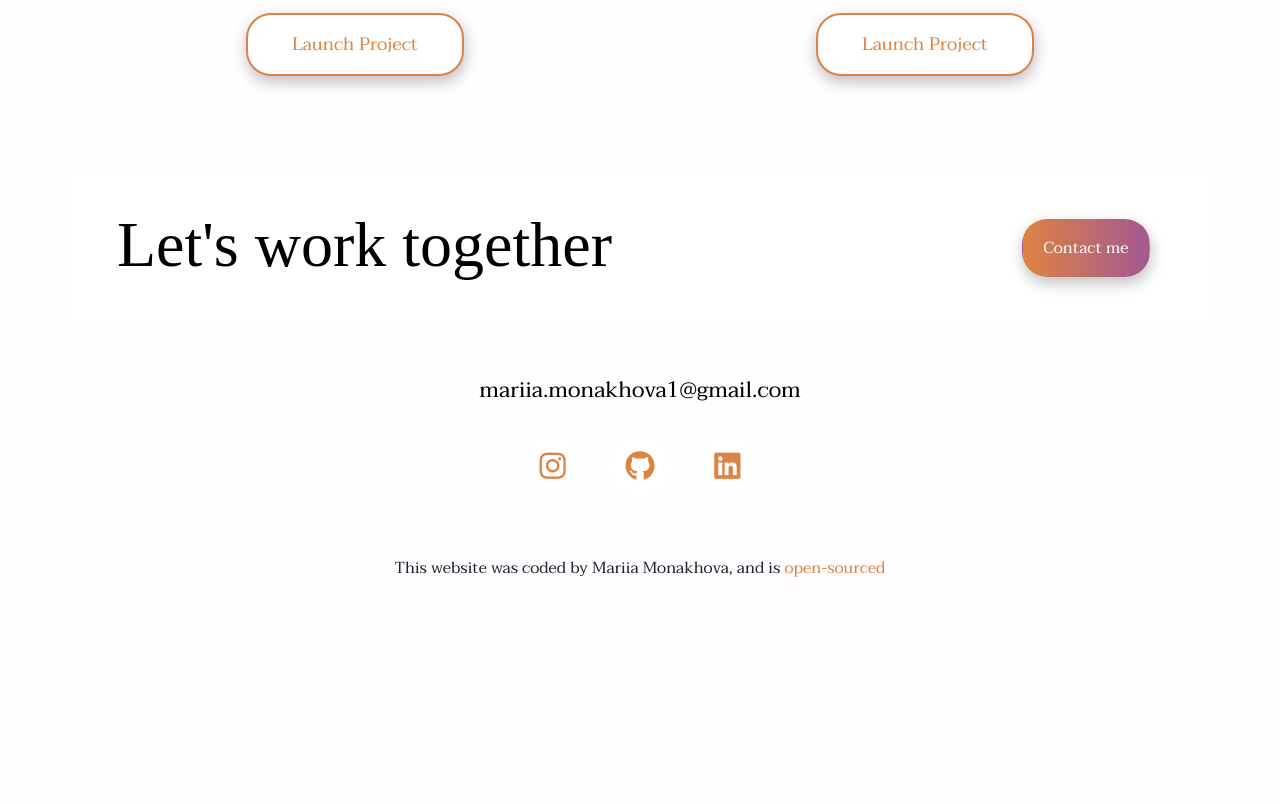
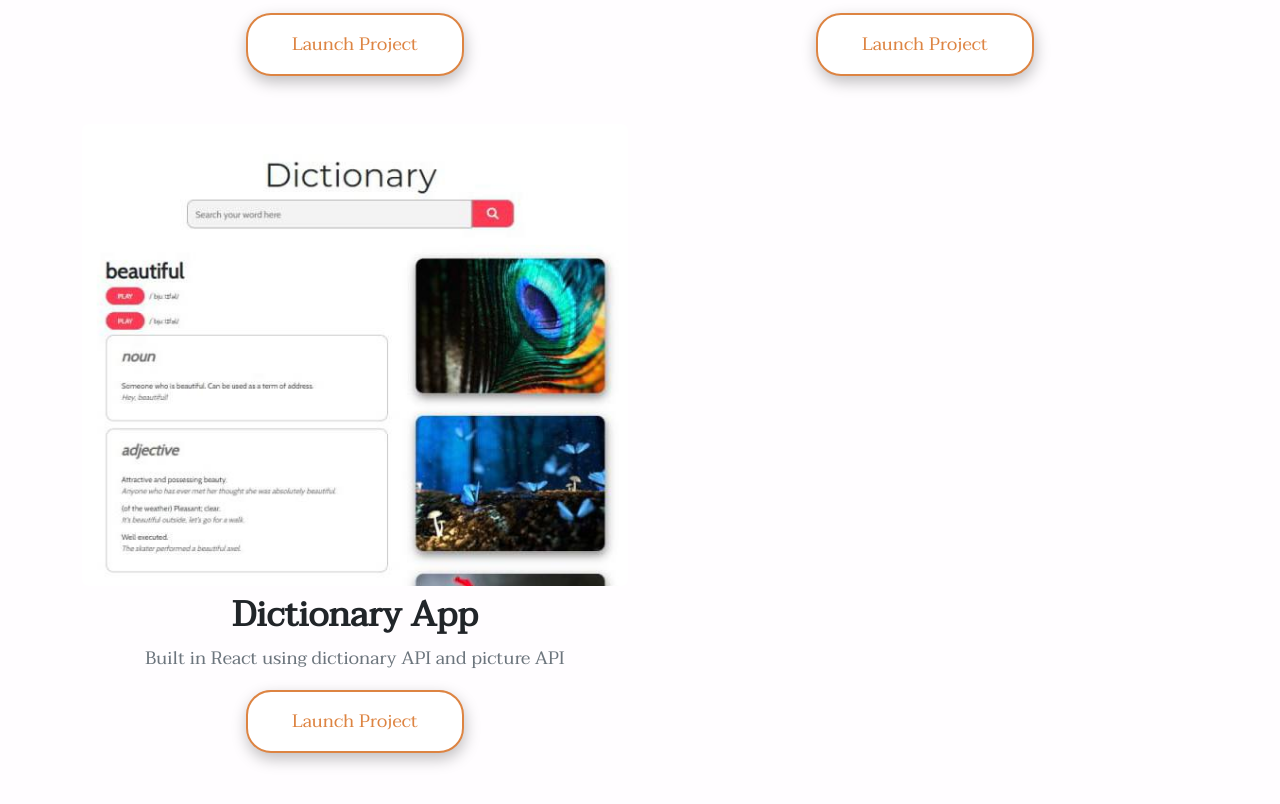
Before and after one commit to MariiaMonakhova/My-own-portfolio, a plain HTML site: page projects.html in a window 1280 px wide. Shown: the part 831-1635 px from the top of the page. Before the commit the page ends 1462 px from the top, so only its background shows below. Drawn offline with nearby package versions, Linux system fonts and the light colour scheme; a web font is replaced by a local one.

Commit message:
Made some changes

```diff
--- a/projects.html
+++ b/projects.html
@@ -109,6 +109,28 @@
           </div>
         </div>
       </div>
+      <div class="row">
+        <div class="col-md-6 mb-5">
+          <img
+            src="images/dictionary.png"
+            alt="dictionary project"
+            class="img-fluid mb-2"
+          />
+          <h2 class="text-center projects-sec">Dictionary App</h2>
+          <p class="text-center text-muted par">
+            Built in React using dictionary API and picture API
+          </p>
+          <div class="text-center">
+            <a
+              href="https://shiny-haupia-69a057.netlify.app"
+              target="_blank"
+              title="Launch Dictionary Project"
+              class="btn btn-primary"
+              >Launch Project</a
+            >
+          </div>
+        </div>
+      </div>
       <footer class="mt-5">
         <div class="contact-box mb-5 mt-5">
           <div class="row mt-5">
--- a/src/styles.css
+++ b/src/styles.css
@@ -105,7 +105,7 @@ img {
   font-size: 18px;
 }
 .contact-heading {
-  font-family: "Taviraj", serif;
+  font-family: var(--heading-font-family);
   font-weight: bold;
   font-size: 64px;
   margin: 120px 0 0 150px;
```
Also changed, not shown: about.html (+1 -1 lines), images/me.jpg (deleted), images/me.png (added).
